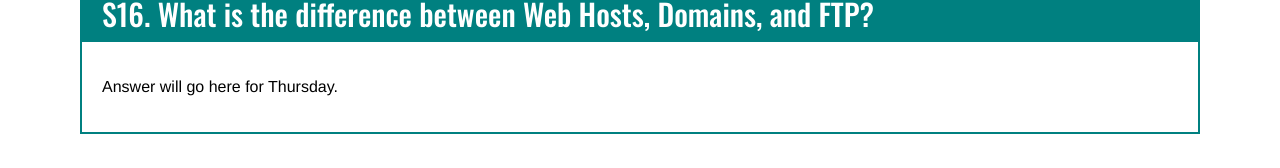
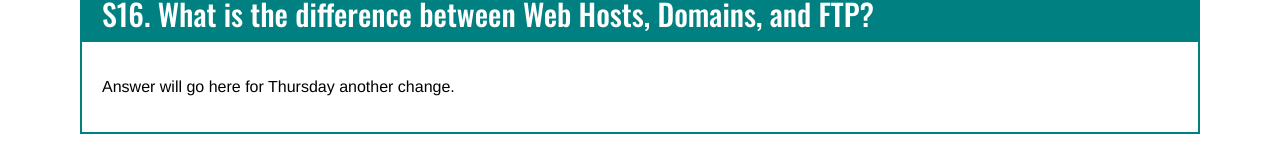
Before and after one commit to meatch/web1-2022-01-Mitch, a React (Create React App) app: page /homework in a window 1280 px wide. Shown: the part 4285-4453 px from the top of the page. Built offline with nearby package versions, Linux system fonts and the light colour scheme.

Commit message:
Updating Homework Again

```diff
--- a/src/React/Homework/Essays/Essays.jsx
+++ b/src/React/Homework/Essays/Essays.jsx
@@ -118,7 +118,7 @@ const Essays = () => {
                 <p>Each Student provides their own here.</p>
             </Essay>
             <Essay q="S16. What is the difference between Web Hosts, Domains, and FTP?">
-                <p>Answer will go here for Thursday.</p>
+                <p>Answer will go here for Thursday another change.</p>
             </Essay>
         </EssaysStyled>
     )
```
